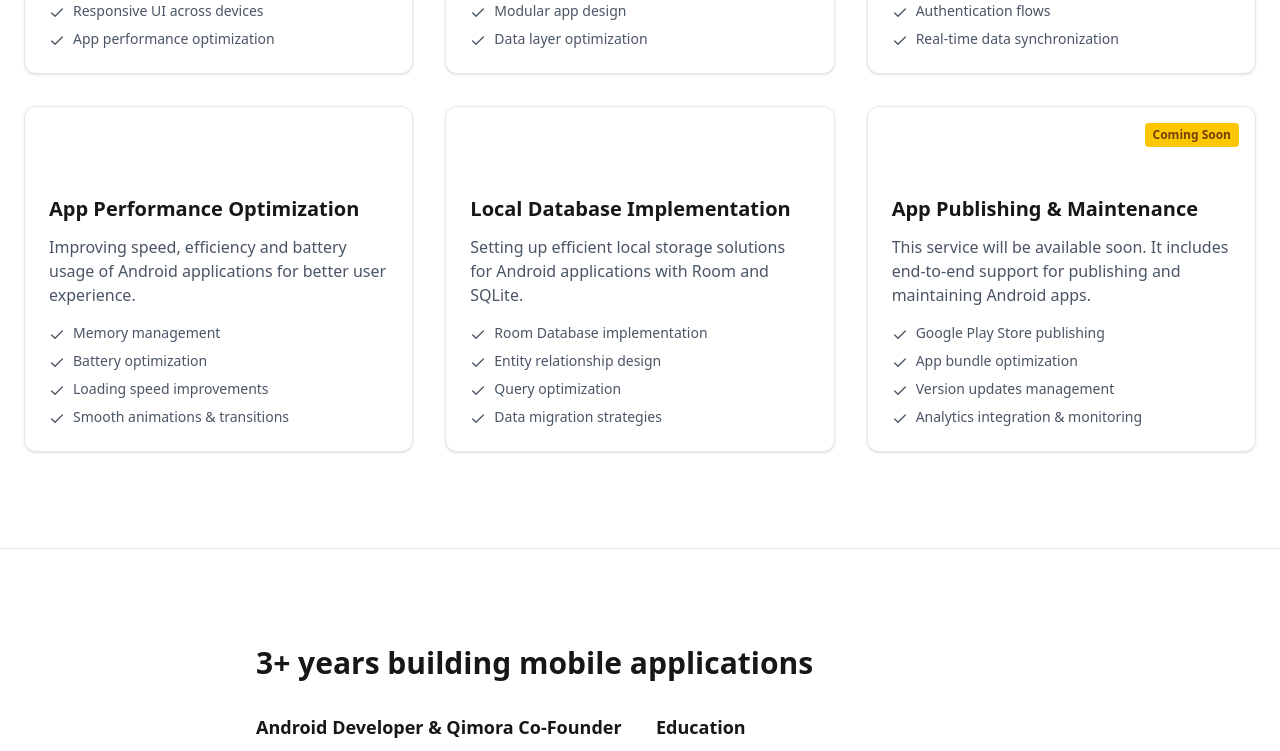
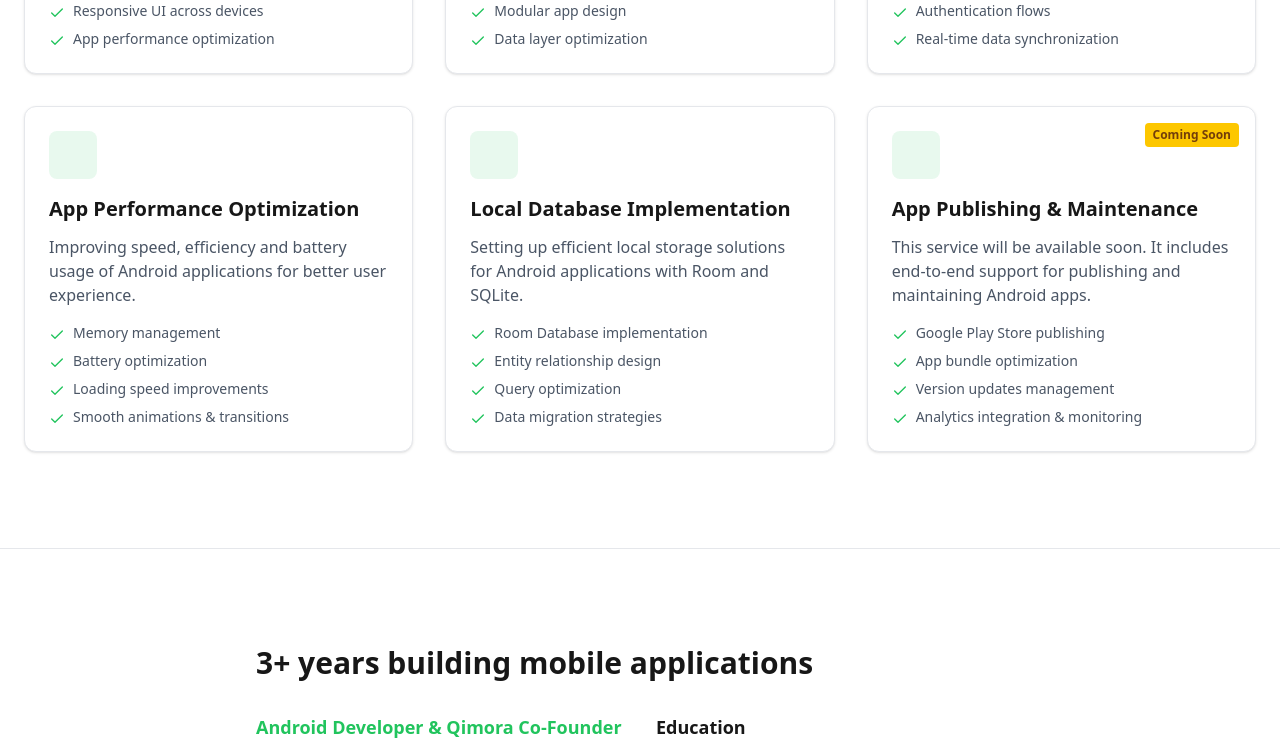
Before and after one commit to DervinAn/Anas.com, a React (Vite) app: page / in a window 1280 px wide. Shown: the part 1620-2371 px from the top of the page. Built offline with nearby package versions, Linux system fonts and the light colour scheme.

Commit message:
Restore original green portfolio theme

```diff
--- a/src/index.css
+++ b/src/index.css
@@ -1,4 +1,9 @@
 @import "tailwindcss";
+
+@theme {
+  --color-primary: hsl(142 71% 45%);
+  --color-primary-foreground: hsl(136 92% 7%);
+}
 
 @layer base {
   * {
@@ -18,7 +23,7 @@
   top: 0;
   height: 100%;
   width: 2px;
-  @apply bg-blue-500;
+  @apply bg-primary;
 }
 
 .timeline-dot {
@@ -28,7 +33,7 @@
   width: 12px;
   height: 12px;
   border-radius: 50%;
-  @apply bg-blue-500;
+  @apply bg-primary;
 }
 
 .blink {
```
Also changed, not shown: 4 other files (tests, documents, lock files or other folders).
